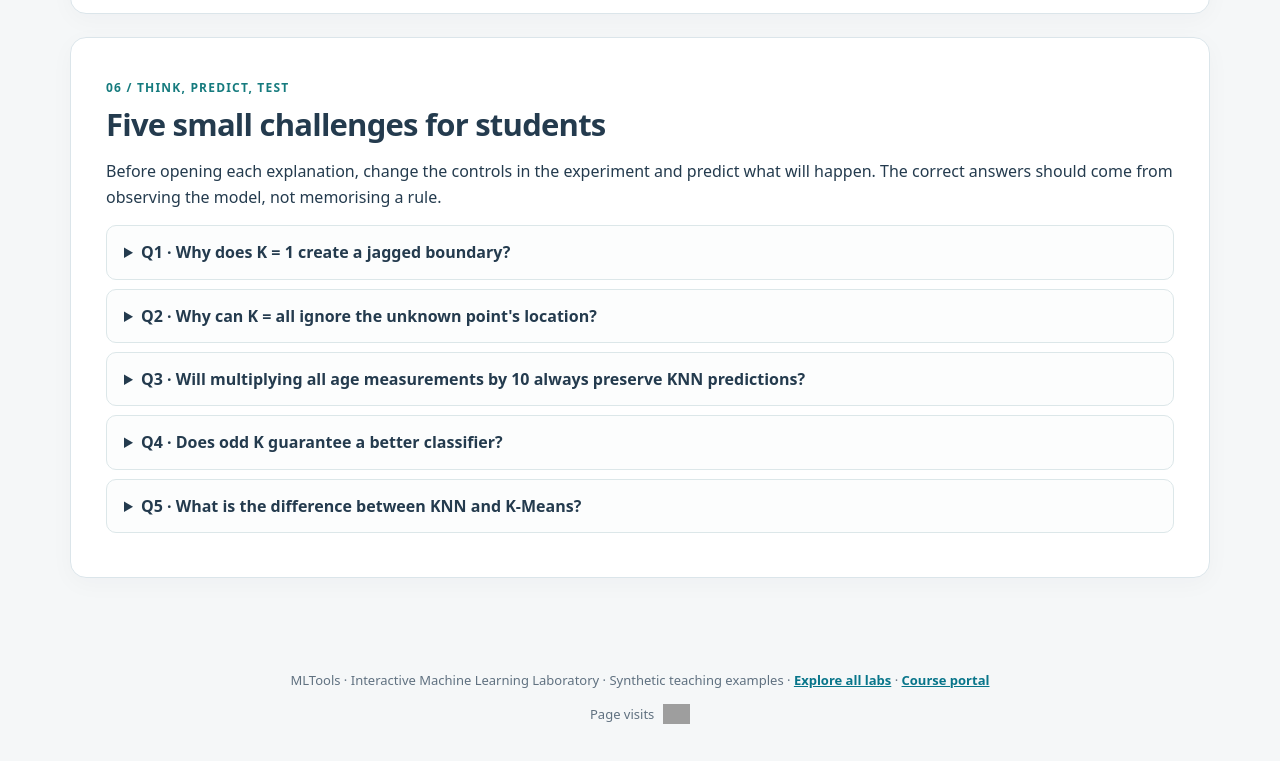
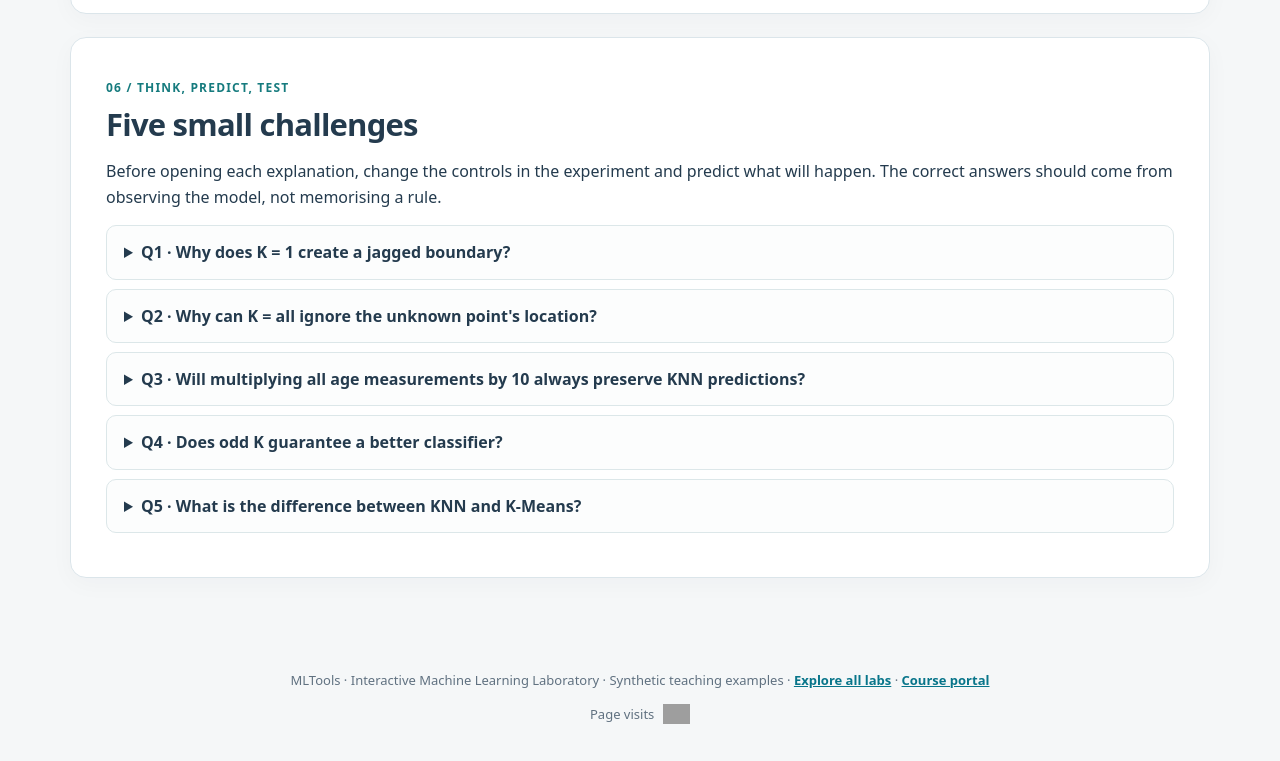
Before and after one commit to kirtiprakash/MLTools, a plain HTML site: page knn.html in a window 1280 px wide. Shown: the part 6373-7134 px from the top of the page. Drawn offline with Linux system fonts and the light colour scheme; grey boxes are pictures that could not be loaded.

Commit message:
Simplify KNN challenges heading

```diff
--- a/knn.html
+++ b/knn.html
@@ -175,7 +175,7 @@ main{max-width:1180px;margin:auto;padding:12px 20px 42px}section{margin:23px 0;p
 
 <section id="questions">
  <div class="tag">06 / Think, predict, test</div>
- <h2>Five small challenges for students</h2>
+ <h2>Five small challenges</h2>
  <p>Before opening each explanation, change the controls in the experiment and predict what will happen. The correct answers should come from observing the model, not memorising a rule.</p>
  <details><summary>Q1 · Why does K = 1 create a jagged boundary?</summary><p>With only one neighbour, a single nearby point can change a prediction. Small islands form around individual observations. This flexibility can capture detail but can also fit noise.</p></details>
  <details><summary>Q2 · Why can K = all ignore the unknown point's location?</summary><p>Under uniform voting, every prediction uses the same set of all training examples. Whichever class occurs more frequently wins everywhere. With distance-weighted votes, location can still matter.</p></details>
```
